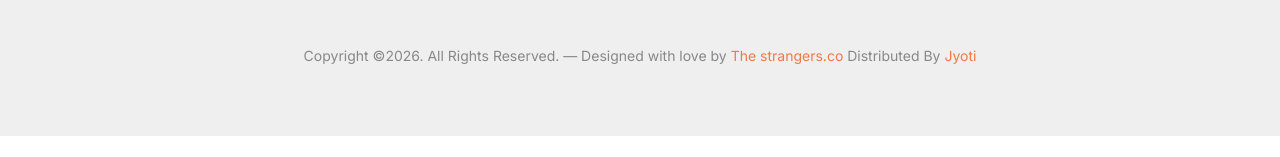
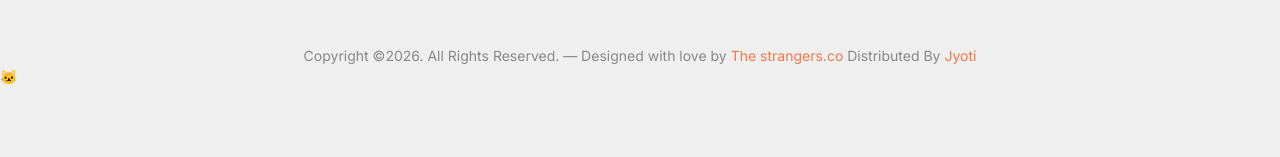
Before and after one commit to heyjyoti4u/Oak, a plain HTML site: page destinations.html in a window 1280 px wide. Shown: the part 3648-3805 px from the top of the page. Before the commit the page ends 3784 px from the top, so only its background shows below. Drawn offline with Linux system fonts and the light colour scheme; files that its build step writes are made by us from their sources; a web font is replaced by a local one.

Commit message:
Update destinations.html

```diff
--- a/destinations.html
+++ b/destinations.html
@@ -488,6 +488,9 @@
 			</div>
 		</div>
 
+		<div id="cursor-cat">🐱</div>
+
+
         <script async src="https://pagead2.googlesyndication.com/pagead/js/adsbygoogle.js?client=ca-pub-4666867149127695"
      crossorigin="anonymous"></script>
 		<script src="js/bootstrap.bundle.min.js"></script>
```
